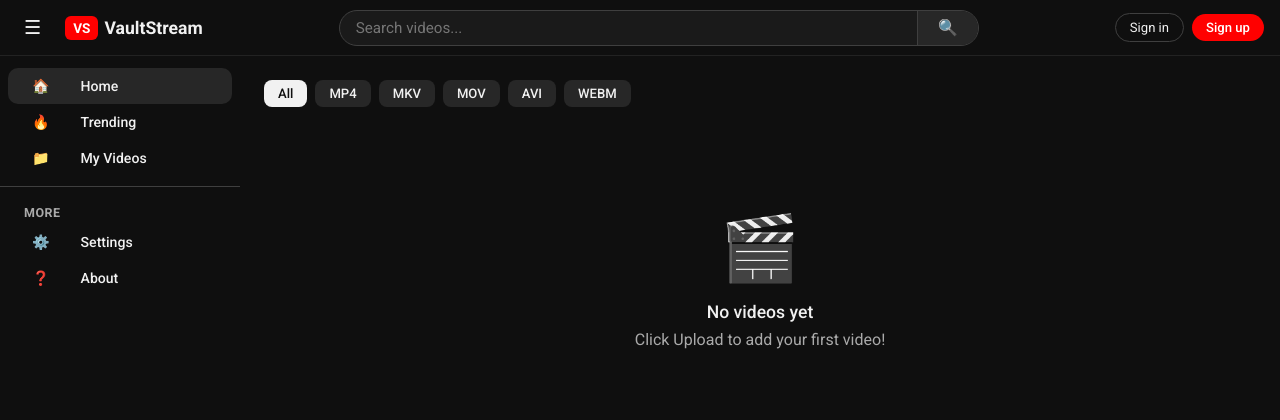
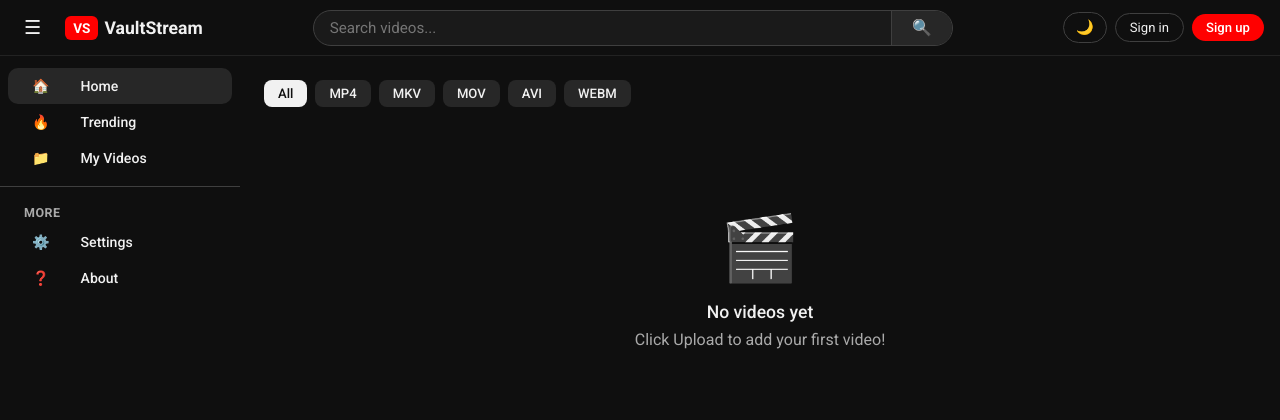
Before and after one commit to brahimsprivateacc-del/vaultstream, a Flask app: page / in a window 1280 px wide. Shown: the top 420 px of the page. Run offline with Flask 3, Linux system fonts and the light colour scheme; data that the repository does not hold is empty; some libraries are stand-ins or nearby versions.

Commit message:
Update index.html

```diff
--- a/templates/index.html
+++ b/templates/index.html
@@ -126,6 +126,7 @@ body { background: var(--bg); color: var(--text); font-family: 'Roboto', sans-se
     </div>
   </div>
   <div style="display:flex;align-items:center;gap:8px;">
+    <button onclick="toggleTheme()" id="theme-btn" style="background:none;border:1px solid var(--border);border-radius:20px;padding:6px 12px;color:var(--text);cursor:pointer;font-size:0.9rem;">🌙</button>
     {% if user %}
       <a href="/profile/{{ user.username }}" style="display:flex;align-items:center;gap:6px;padding:6px 14px;border-radius:20px;border:1px solid var(--border);background:none;color:var(--text);font-size:0.82rem;text-decoration:none;">👤 {{ user.username }}</a>
       <button class="upload-btn" onclick="openModal()"><span>📤</span> Upload</button>
@@ -276,5 +277,22 @@ function showToast(msg) {
   setTimeout(()=>t.classList.remove('show'), 3000);
 }
 </script>
+<script>
+function toggleTheme() {
+  const isLight = document.body.classList.toggle('light');
+  localStorage.setItem('theme', isLight ? 'light' : 'dark');
+  document.getElementById('theme-btn').textContent = isLight ? '☀️' : '🌙';
+}
+
+// Load saved theme
+(function() {
+  const saved = localStorage.getItem('theme');
+  if (saved === 'light') {
+    document.body.classList.add('light');
+    const btn = document.getElementById('theme-btn');
+    if (btn) btn.textContent = '☀️';
+  }
+})();
+</script>
 </body>
 </html>
```
